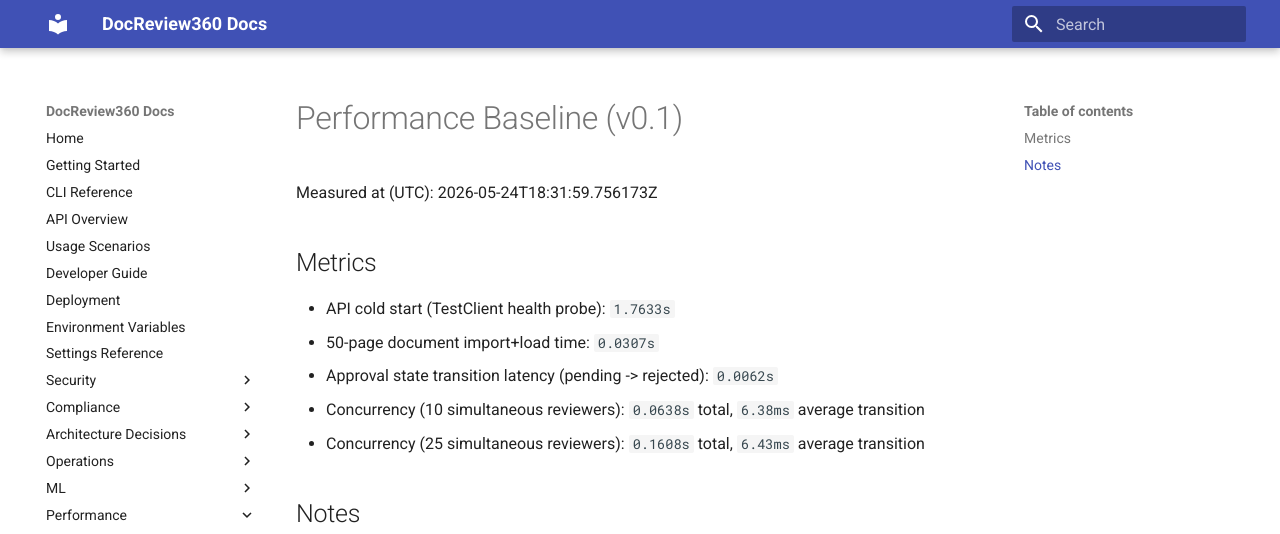
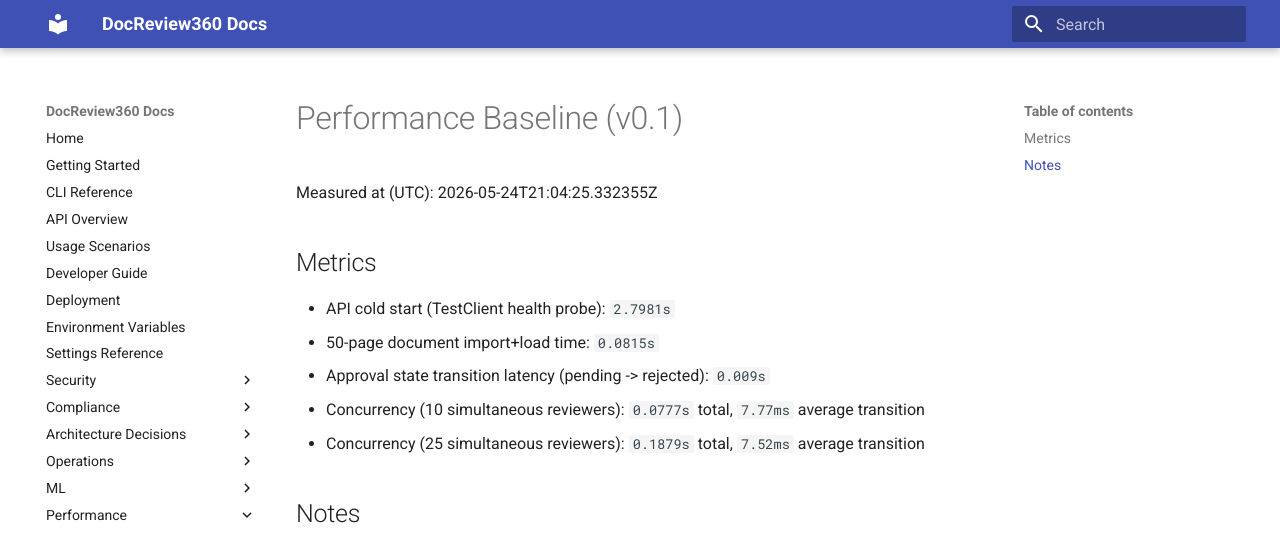
Before and after one commit to eputnam77/DocReview360, an MkDocs documentation site: the page built from docs/performance_baseline.md, in a window 1280 px wide. Shown: the top 534 px of the page. Built offline with MkDocs 1.6.1 and Material for MkDocs 9.7.7, drawn with Linux system fonts in a browser that asks for light colours.

Commit message:
chore: update auto-generated performance baseline and watchlist
Performance metrics refreshed by test suite run; watchlist.json updated
with new project IDs created during integration tests.

https://claude.ai/code/session_014yUs1oNkxe3AgxAp4VPjqB

```diff
--- a/docs/performance_baseline.md
+++ b/docs/performance_baseline.md
@@ -1,14 +1,14 @@
 # Performance Baseline (v0.1)
 
-Measured at (UTC): 2026-05-24T18:31:59.756173Z
+Measured at (UTC): 2026-05-24T21:04:25.332355Z
 
 ## Metrics
 
-- API cold start (TestClient health probe): `1.7633s`
-- 50-page document import+load time: `0.0307s`
-- Approval state transition latency (pending -> rejected): `0.0062s`
-- Concurrency (10 simultaneous reviewers): `0.0638s` total, `6.38ms` average transition
-- Concurrency (25 simultaneous reviewers): `0.1608s` total, `6.43ms` average transition
+- API cold start (TestClient health probe): `2.7981s`
+- 50-page document import+load time: `0.0815s`
+- Approval state transition latency (pending -> rejected): `0.009s`
+- Concurrency (10 simultaneous reviewers): `0.0777s` total, `7.77ms` average transition
+- Concurrency (25 simultaneous reviewers): `0.1879s` total, `7.52ms` average transition
 
 ## Notes
 
```
Also changed, not shown: 1 other file.
